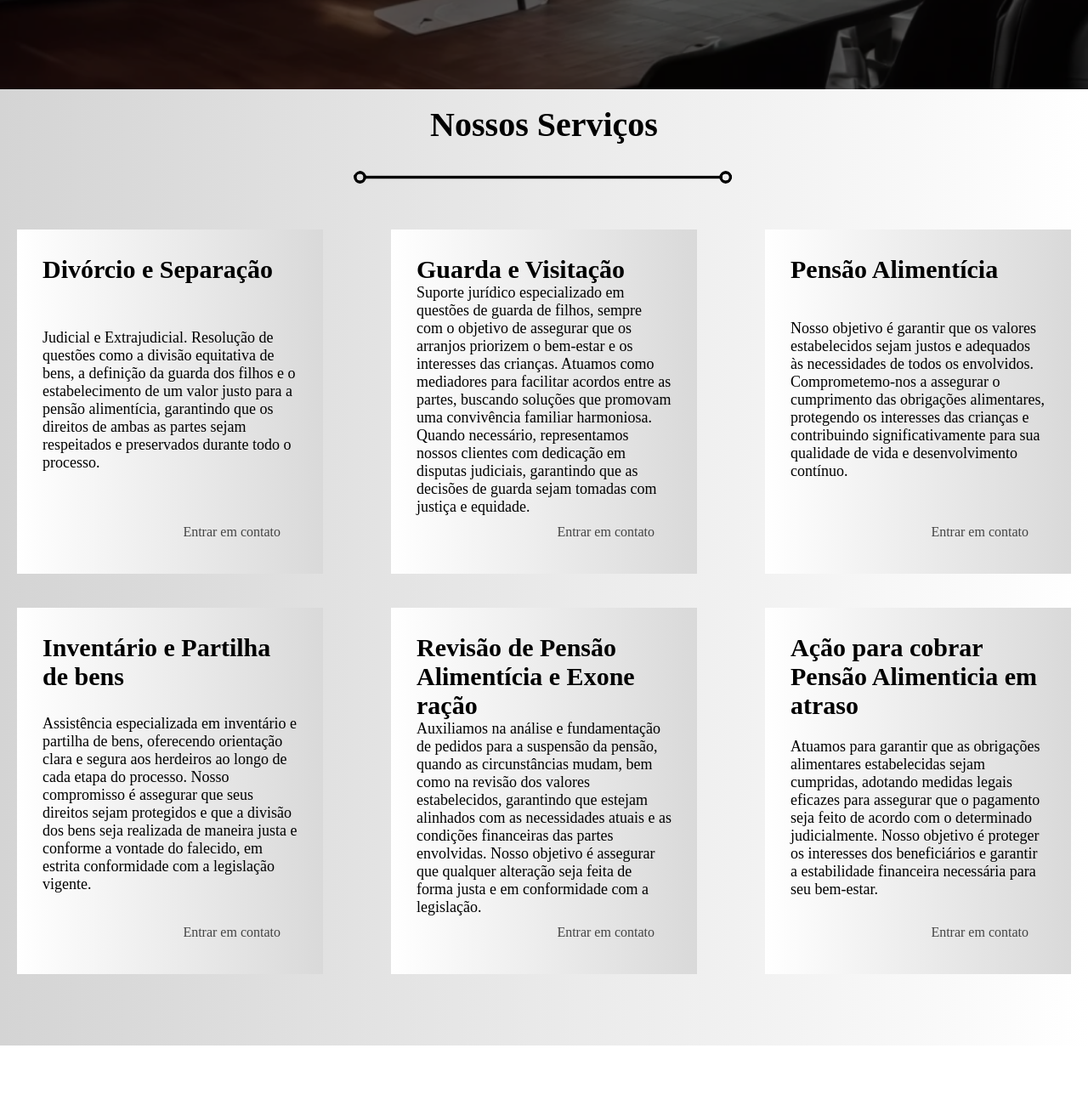
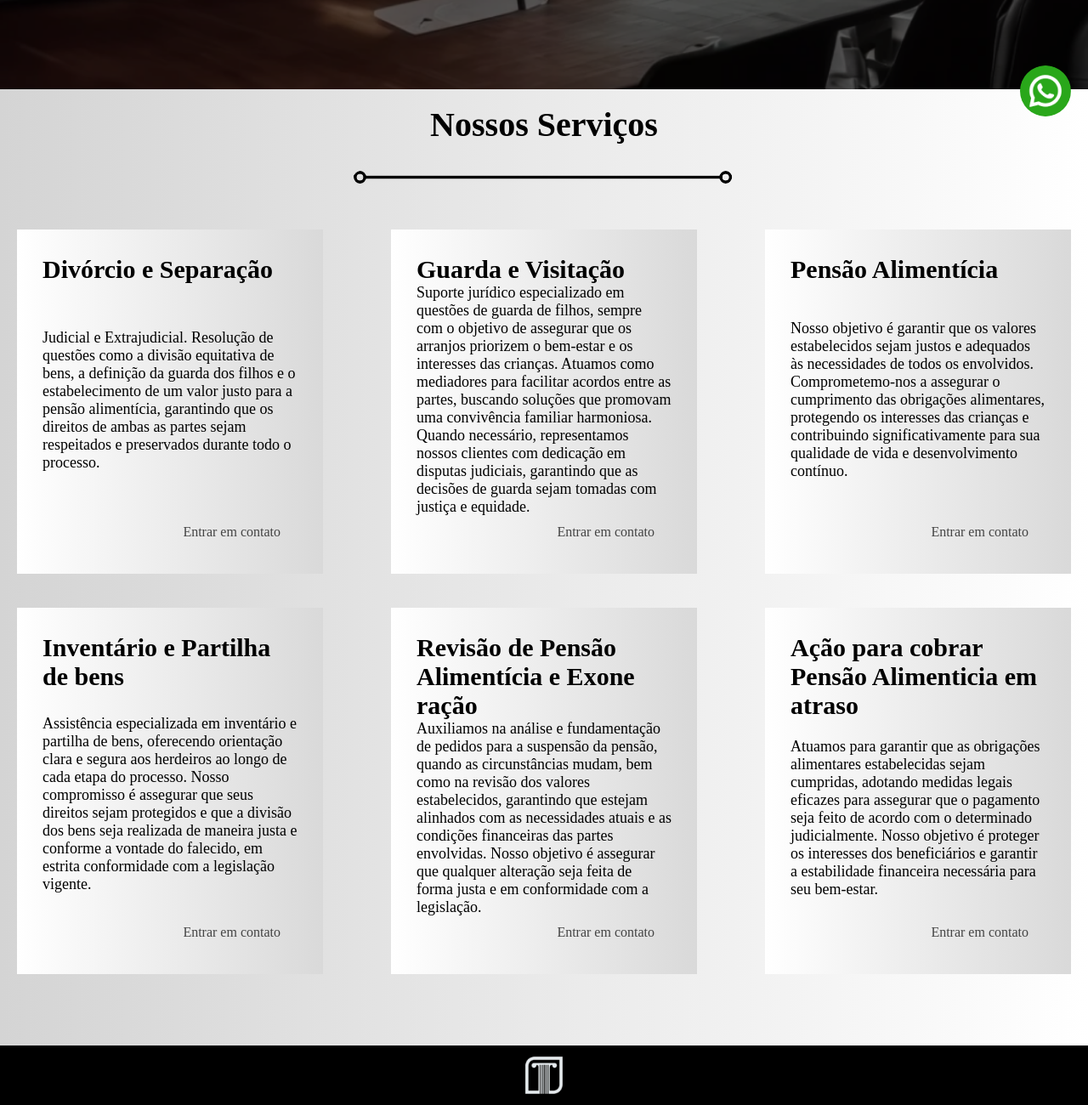
Before and after one commit to rodriguesedson/trajano-landing-page, a plain HTML site: page index.html in a window 1280 px wide. Shown: the part 643-1943 px from the top of the page at 85% size. Before the commit the page ends 1873 px from the top, so only its background shows below. Drawn offline with Linux system fonts and the light colour scheme.

Commit message:
feat: implement side link, footer and alert message

```diff
--- /dev/null
+++ b/footer.css
@@ -0,0 +1,22 @@
+.footer {
+    height: 70px;
+    background-color: black;
+    display: flex;
+    justify-content: center;
+    align-items: center;
+}
+.footer-link {
+    width: 65px;
+    height: 65px;
+    display: flex;
+    justify-content: center;
+    align-items: center;
+}
+.footer-logo {
+    width: 50px;
+    height: 50px;
+}
+.footer-logo:hover {
+    width: 60px;
+    height: 60px;
+}
--- a/index.html
+++ b/index.html
@@ -20,17 +20,17 @@
         <nav class="header-navbar">
             <ul class="header-navbar-list">
                 <li class="header-navbar-item">
-                    <a class="header-navbar-link" href="#services">
+                    <a class="header-navbar-link" id="header-link-services" href="#services">
                         Serviços
                     </a>
                 </li>
                 <li class="header-navbar-item">
-                    <a class="header-navbar-link" href="#about">
+                    <a class="header-navbar-link" id="header-link-about" href="#about">
                         Sobre
                     </a>
                 </li>
                 <li class="header-navbar-item">
-                    <a class="header-navbar-link" href="#contacts">
+                    <a class="header-navbar-link" id="header-link-contacts" href="#contacts">
                         Contato
                     </a>
                 </li>
@@ -195,14 +195,14 @@
         </div>
     </section> -->
 
-    <!-- <a href="https://wa.me/5521987240350?text=Ol%C3%A1.%20Encontrei%20seu%20contato%20pelo%20site.%20Preciso%20de%20uma%20consulta%20para%20avalia%C3%A7%C3%A3o." target="_blank">
-        <div></div>
-    </a> -->
+    <a class="side-link" href="https://wa.me/5521987240350?text=Ol%C3%A1.%20Encontrei%20seu%20contato%20pelo%20site.%20Preciso%20de%20uma%20consulta%20para%20avalia%C3%A7%C3%A3o." target="_blank">
+        <img class="side-link-image" src="./images/whatsapp-flaticon-khanom 1.png" alt="">
+    </a>
 
-    <!-- <footer>
-        <a href="#section-home">
-            <div></div>
+    <footer class="footer">
+        <a class="footer-link" href="#">
+            <img class="footer-logo" src="./images/trajano-logo 3.png" alt="">
         </a>
-    </footer> -->
+    </footer>
 </body>
 </html>
--- a/script.js
+++ b/script.js
@@ -2,6 +2,13 @@ const header_btn = document.getElementById('header-btn')
 const aside = document.getElementById('aside');
 const aside_logo = document.getElementById('aside-logo');
 const aside_link = document.getElementsByClassName('aside-link');
+//TODO: to implement
+const header_link_about = document.getElementById('header-link-about');
+const header_link_contacts = document.getElementById('header-link-contacts');
+const aside_link_about = document.getElementById('aside_link_about');
+const aside_link_contacts = document.getElementById('aside-link-contacts');
+const links_to_implement = [header_link_contacts, header_link_about, aside_link_contacts, aside_link_about];
+//end
 
 header_btn.addEventListener('click', openMenu);
 aside_logo.addEventListener('click', closeMenu);
@@ -16,3 +23,12 @@ function openMenu() {
 function closeMenu() {
     aside.style.display = 'none';
 }
+
+//alert to implement
+Array.from(links_to_implement).forEach(item => {
+    item.addEventListener('click', displayMessage);
+});
+
+function displayMessage() {
+    alert('Seção em manutenção');
+}
--- /dev/null
+++ b/sidelink.css
@@ -0,0 +1,20 @@
+.side-link {
+    position: fixed;
+    right: 20px;
+    bottom: 20px;
+    height: 60px;
+    width: 60px;
+    border-radius: 50%;
+    display: flex;
+    justify-content: center;
+    align-items: center;
+}
+.side-link-image {
+    border-radius: 50%;
+    width: 60px;
+    height: 60px;
+}
+.side-link-image:hover {
+    width: 70px;
+    height: 70px;
+}
--- a/style.css
+++ b/style.css
@@ -4,6 +4,8 @@
 @import url('./aside.css');
 @import url('./section.css');
 @import url('./services.css');
+@import url('./sidelink.css');
+@import url('./footer.css');
 
 html {
     scroll-behavior: smooth;
```
